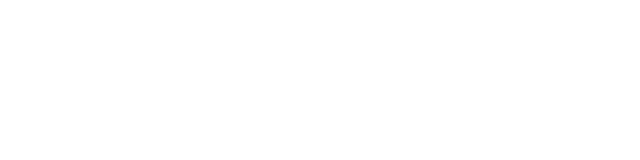
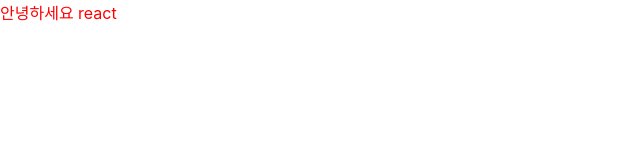
Before and after one commit to Choiss96/Vlpt-React-, a React (Create React App) app in the folder vlpt-react-practice/: page / in a window 1280 px wide. Shown: the top 160 px of the page, without its empty margins (0-640 px from the left). Built offline with nearby package versions, Linux system fonts and the light colour scheme.

Commit message:
fix: hello.js

```diff
--- a/vlpt-react-practice/src/Hello.js
+++ b/vlpt-react-practice/src/Hello.js
@@ -1,8 +1,7 @@
 import React from 'react';
 
 function Hello(props) {
-  return
-  <div>안녕하세요 {props.name}</div>
+  return <div style={{ color: props.color }}>안녕하세요 {props.name}</div>
 }
 
 export default Hello;
```
